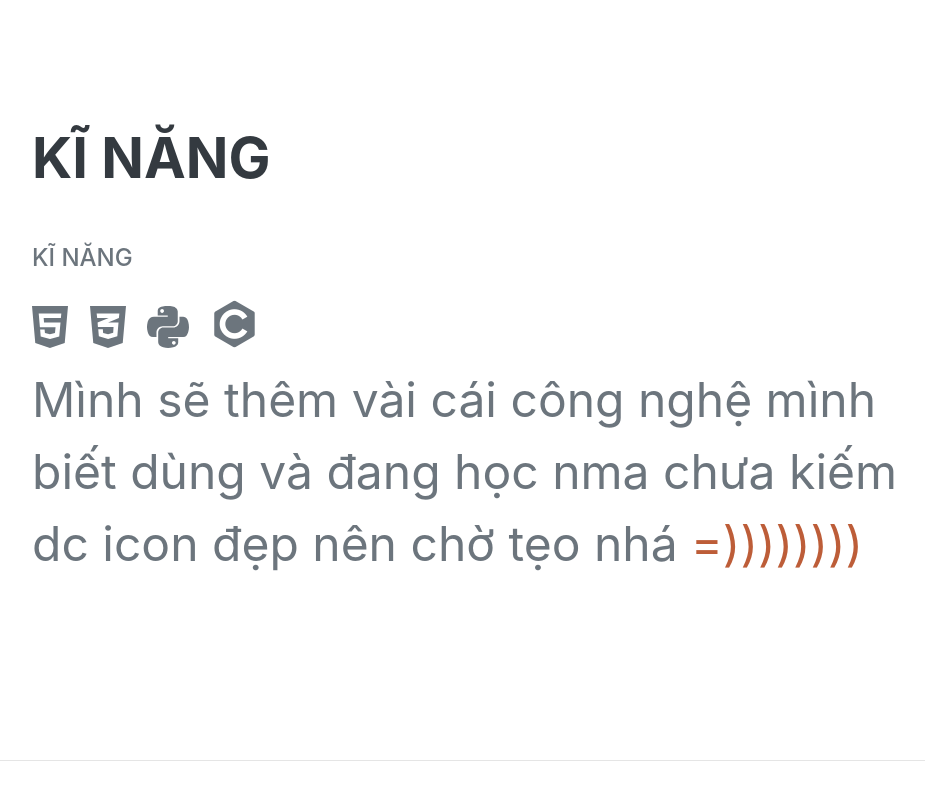
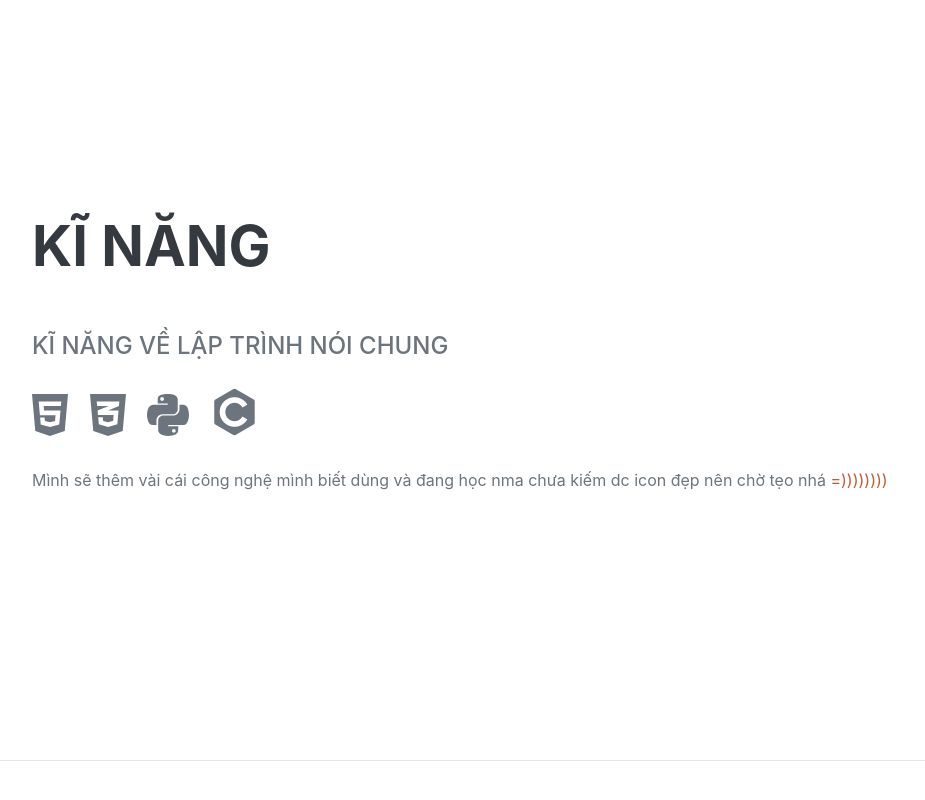
Before and after one commit to Hyprnx/hyprnx.github.io, a plain HTML site: page index.html in a window 1280 px wide. Shown: the part 2813-3613 px from the top of the page, without its empty margins (288-1213 px from the left). Drawn offline with nearby package versions, Linux system fonts and the light colour scheme; a web font is replaced by a local one.

Commit message:
Update index.html

```diff
--- a/index.html
+++ b/index.html
@@ -135,14 +135,14 @@
             <section class="resume-section" id="skills">
                 <div class="resume-section-content">
                     <h2 class="mb-5">Kĩ năng</h2>
-                    <div class="subheading mb-3">Kĩ năng</div>
+                    <div class="subheading mb-3">Kĩ năng về lập trình nói chung</div>
                     <ul class="list-inline dev-icons">
                         <li class="list-inline-item"><i class="fab fa-html5"></i></li>
                         <li class="list-inline-item"><i class="fab fa-css3-alt"></i></li>
                         <li class="list-inline-item"><i class="fab fa-python"></i></li>
                         <li class="list-inline-item"><i class="devicon-c-plain-wordmark"></i></li>
-                        <li>Mình sẽ thêm vài cái công nghệ mình biết dùng và đang học nma chưa kiếm dc icon đẹp nên chờ tẹo nhá <a href="https://www.facebook.com/profile.php?id=100006891163451">=))))))))</a></li>
                     </ul>
+                    <p> Mình sẽ thêm vài cái công nghệ mình biết dùng và đang học nma chưa kiếm dc icon đẹp nên chờ tẹo nhá <a href="https://www.facebook.com/profile.php?id=100006891163451">=))))))))</a></p>
                     <!-- <div class="subheading mb-3">Workflow</div>
                     <ul class="fa-ul mb-0">
                         <li>
```
